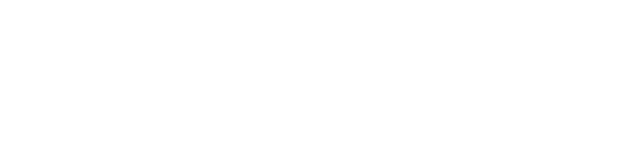
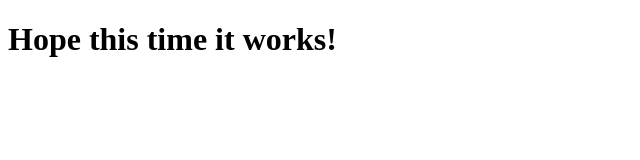
Before and after one commit to shbhro/my-first-repo, a plain HTML site: page index.html in a window 1280 px wide. Shown: the whole page, without its empty margins (0-640 px from the left). Drawn offline with Linux system fonts and the light colour scheme.

Commit message:
added header

```diff
--- a/index.html
+++ b/index.html
@@ -7,6 +7,7 @@
     <title>My First Git Repo</title>
 </head>
 <body>
-
+    <h1>Hope this time it works!
+    </h1>
 </body>
 </html>
```
